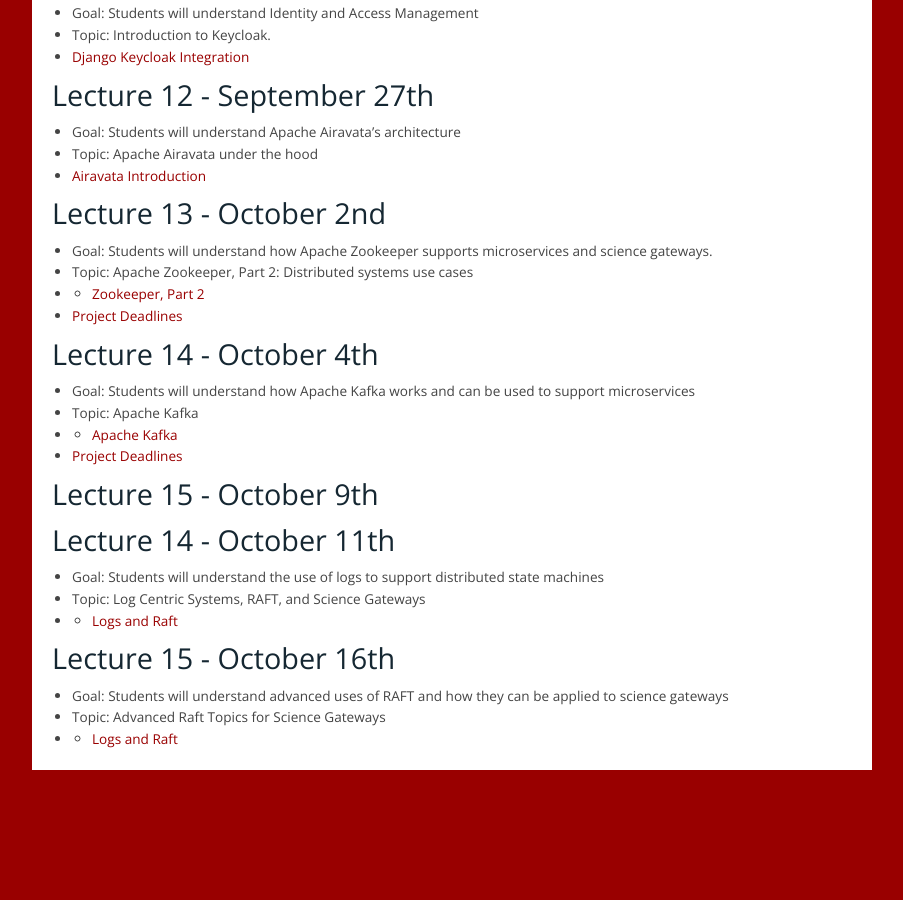
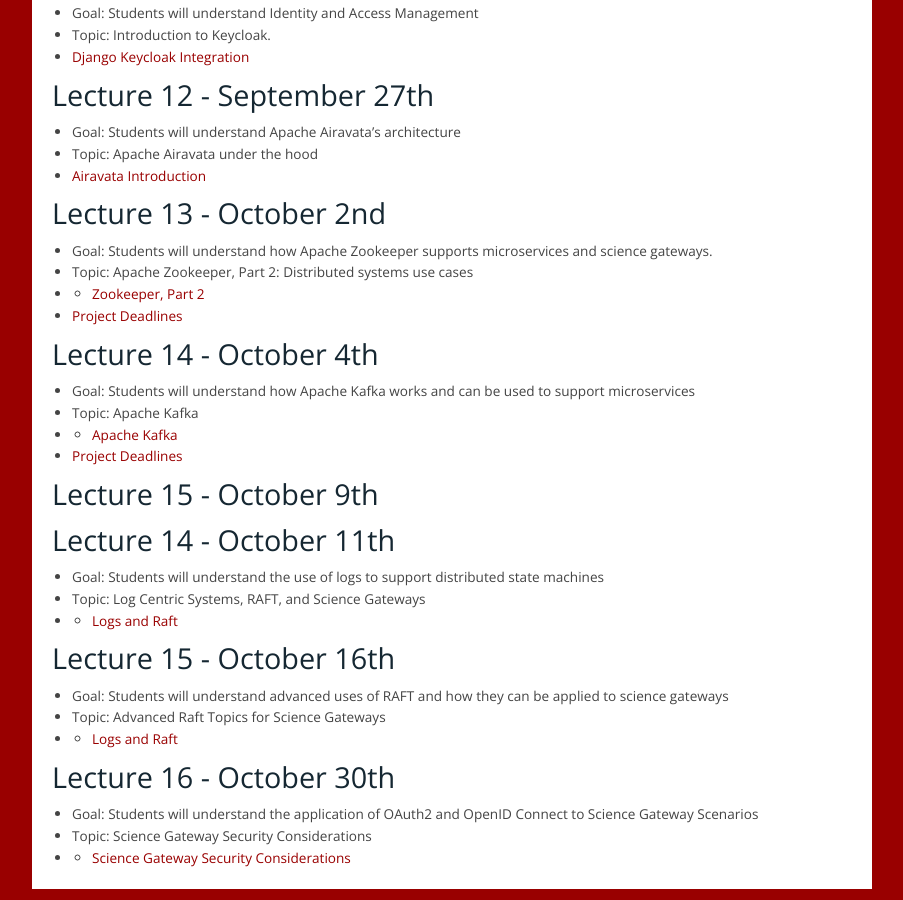
Before and after one commit to airavata-courses/airavata-courses.github.io, a Jekyll site: the page built from lectures.md, in a window 1280 px wide and 900 px high, scrolled down 1537 px. Shown: the whole window, without its empty margins (258-1161 px from the left). Built offline with Jekyll 4.4.1, drawn with Linux system fonts in a browser that asks for light colours; our own code applies the rules of GitHub Pages for plain Markdown files; before the commit the page ends 2318 px from its top, so only the background shows below that.

Commit message:
OAuth2 lecture slides

```diff
--- a/lectures.md
+++ b/lectures.md
@@ -100,6 +100,11 @@
 * Goal: Students will understand advanced uses of RAFT and how they can be applied to science gateways
 * Topic: Advanced Raft Topics for Science Gateways
 * * [Logs and Raft]({{ site.url }}slides/Fall2018-AdvancedRaftTopics.pptx)
+
+###  Lecture 16 - October 30th
+* Goal: Students will understand the application of OAuth2 and OpenID Connect to Science Gateway Scenarios
+* Topic: Science Gateway Security Considerations
+* * [Science Gateway Security Considerations]({{ site.url }}slides/Fall2018-OAuth2-OIDC.pptx)
 
 
 <!--
```
Also changed, not shown: 2 other files.
